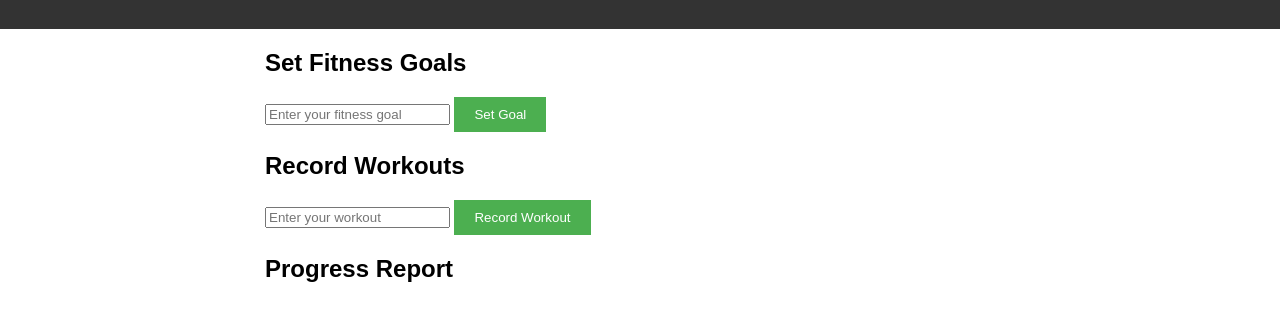
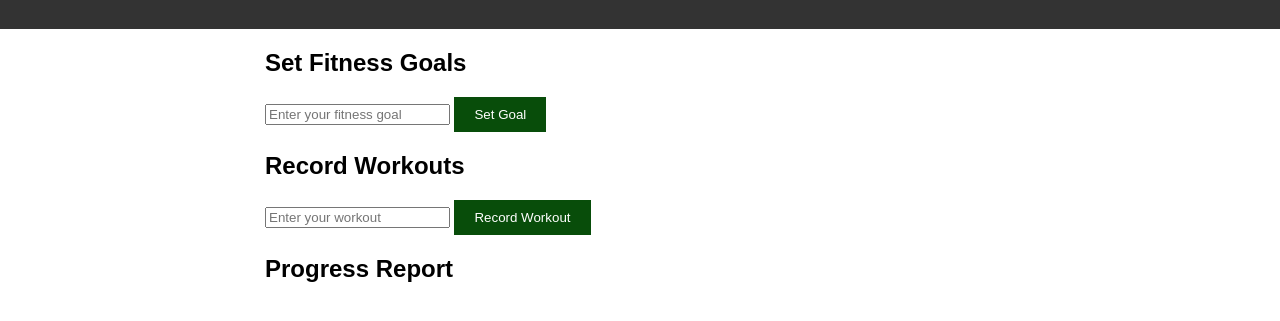
Before and after one commit to hassanxadel/My-Health, a plain HTML site: page html/tracker.html in a window 1280 px wide. Shown: the part 71-392 px from the top of the page. Drawn offline with Linux system fonts and the light colour scheme.

Commit message:
Made changes to tracker.html for feature/get-report

```diff
--- a/html/tracker.html
+++ b/html/tracker.html
@@ -23,8 +23,9 @@
             margin: 20px auto;
             padding: 0 20px;
         }
+        /* changes made for task 4 */
         .btn {
-            background-color: #4CAF50;
+            background-color: #084d0a;
             color: white;
             padding: 10px 20px;
             border: none;
```
